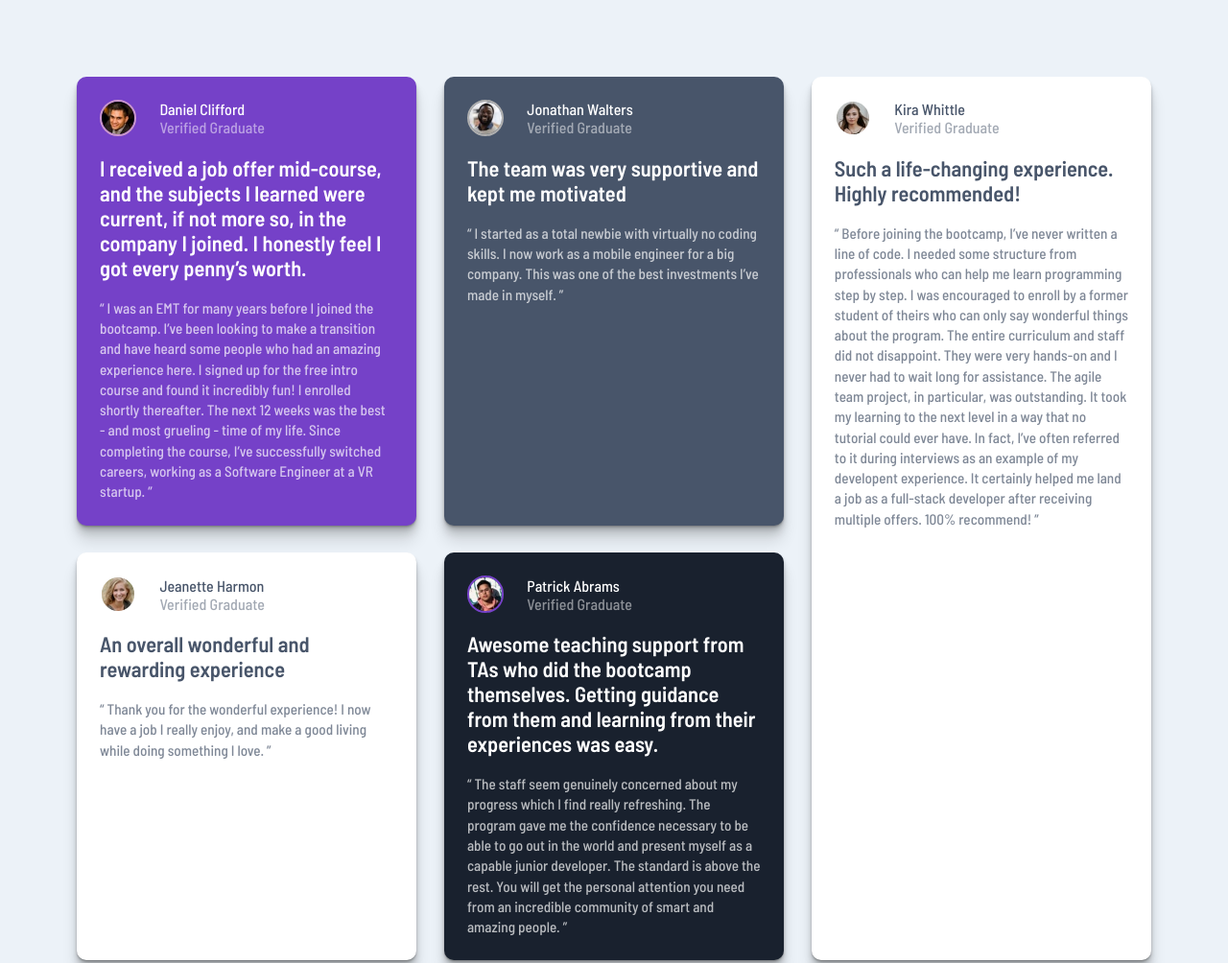
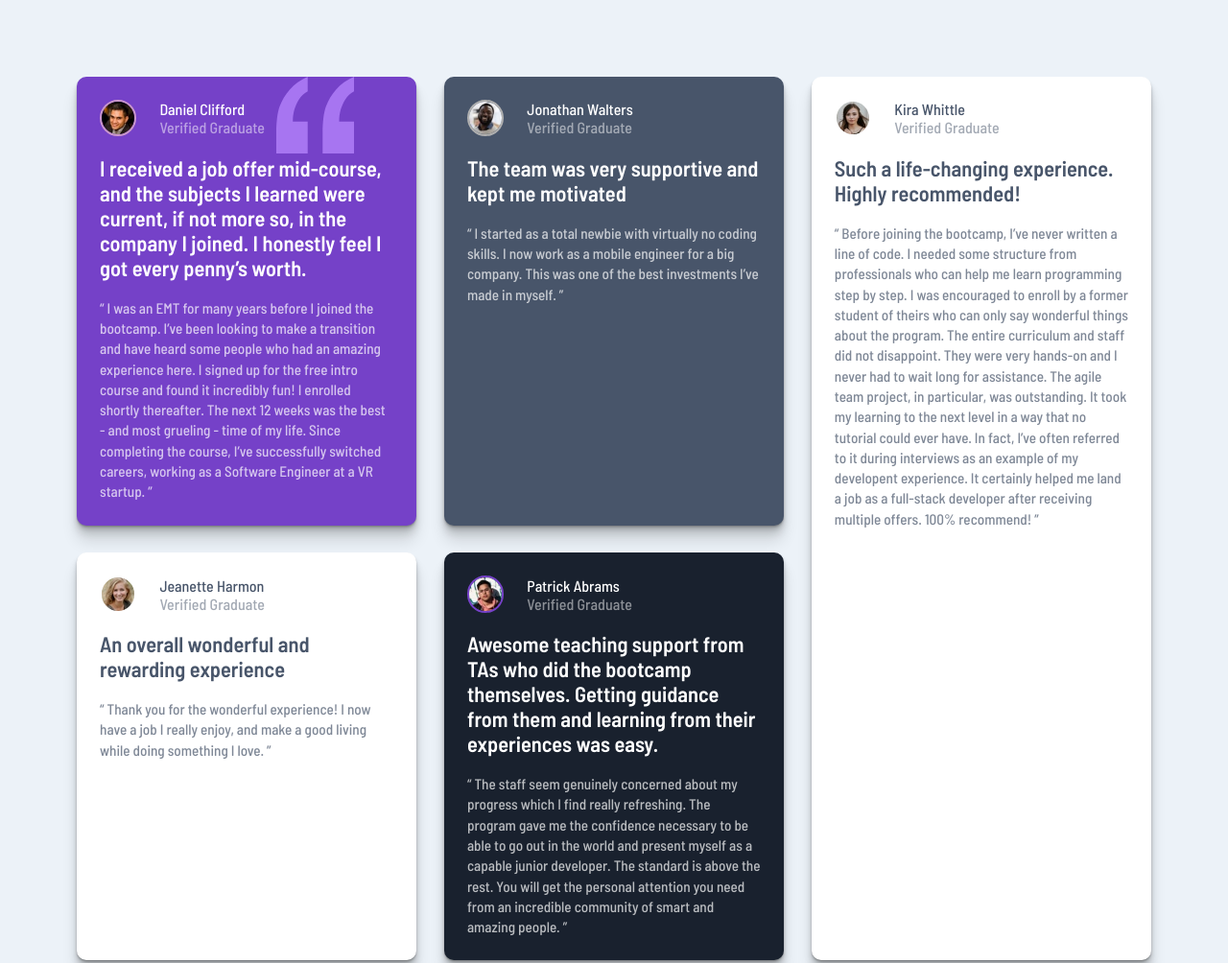
Before and after one commit to Brezus/testimonials, a plain HTML site: page index.html in a window 1280 px wide. Shown: the top 1004 px of the page at 96% size. Drawn offline with Linux system fonts and the light colour scheme; the site is published under a folder, as on GitHub Pages, so addresses that start at the root find nothing.

Commit message:
add quotation
yea it was missing a quotation mark bg

```diff
--- a/testimonials.css
+++ b/testimonials.css
@@ -80,7 +80,7 @@ img {
 .dani {
   grid-area: big;
   background-color: var(--Moderate-violet);
-  background-image: url(/bg-pattern-quotation.svg);
+  background-image: url(bg-pattern-quotation.svg);
   background-size: 23%;
   background-repeat: no-repeat;
   background-position: top right 65px;
```
